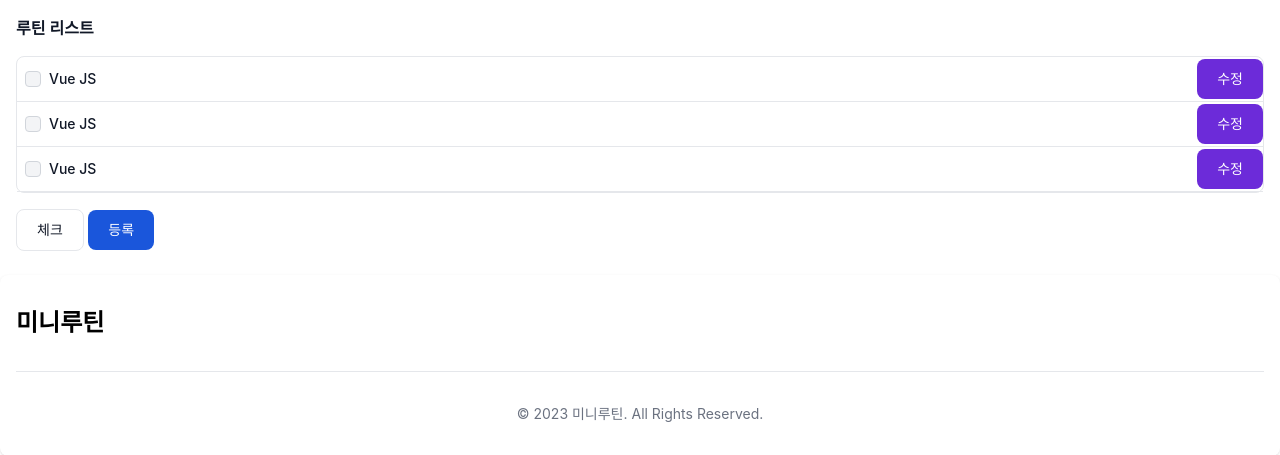
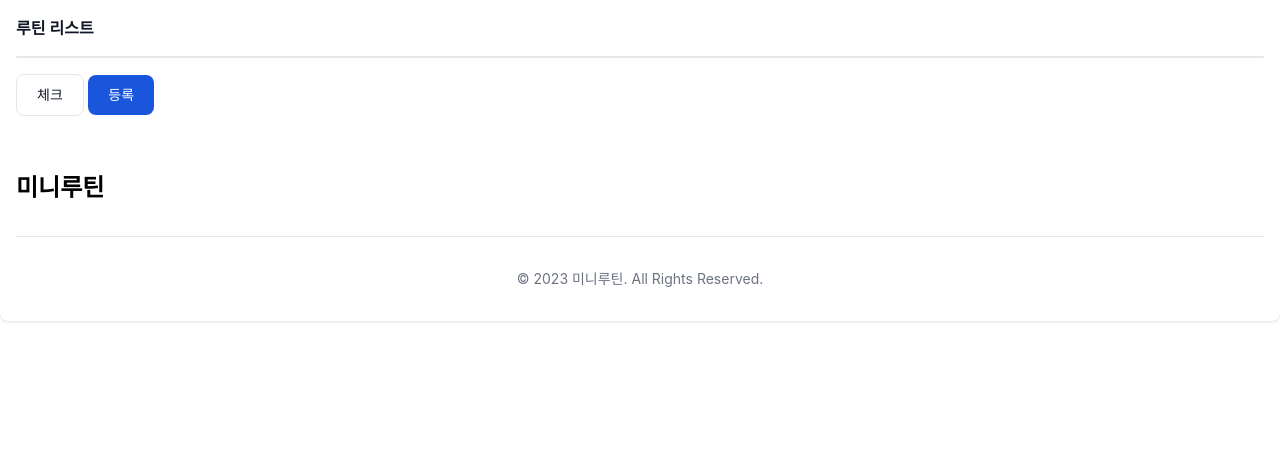
Before and after one commit to hmmiii/mini-routine, a Flask app: page / in a window 1280 px wide. Shown: the part 64-519 px from the top of the page. Run offline with Flask 3, Linux system fonts and the light colour scheme; some libraries are stand-ins or nearby versions.

Commit message:
조회기능, 체크 기능, 등록 버튼 추가

```diff
--- a/app/main/views.py
+++ b/app/main/views.py
@@ -1,11 +1,26 @@
-from flask import Blueprint, render_template
+from flask import Blueprint, render_template, request
+from app.models import Routine, db
 
 # 프로젝트 루트 디렉토리 경로
 main_bp = Blueprint('main', __name__, template_folder='../../templates')
 
+# 검사할 수 있는 로그인 아이디가 존재하지 않아 우선 루틴만 가지고 옴.
 @main_bp.route('/')
 def home():
+    id = 'testid'
     context = {
-        'title': '미니 루틴'
+        'title': '미니 루틴',
+        'routines' : Routine.query.filter_by(id=id).all(),
     }
     return render_template('index.html', data=context)
+
+@main_bp.route('/check', methods=['POST'])
+def check():
+    data = request.get_json()
+    print(data)
+    for i in data:
+        data = Routine.query.filter_by(rNum=i['rNum']).first()
+        data.check = int(i['check'])
+        db.session.add(data)
+        db.session.commit()
+    return 'OK'
--- a/templates/index.html
+++ b/templates/index.html
@@ -1,34 +1,48 @@
 {% include 'header.html' %}
-
 <div class="max-w-screen-xl mx-auto p-4">
     <h3 class="mb-4 font-semibold text-gray-900 dark:text-white">루틴 리스트</h3>
     <ul class="w-full mb-4 text-sm font-medium text-gray-900 bg-white border border-gray-200 rounded-lg dark:bg-gray-700 dark:border-gray-600 dark:text-white">
+        {% for routine in data['routines'] %}
         <li class="w-full border-b border-gray-200 rounded-t-lg dark:border-gray-600">
-            <div class="flex items-center ps-3">
-                <input id="checkbox1" type="checkbox" value="" class="mx-2 w-4 h-4 text-blue-600 bg-gray-100 border-gray-300 rounded focus:ring-blue-500 dark:focus:ring-blue-600 dark:ring-offset-gray-700 dark:focus:ring-offset-gray-700 focus:ring-2 dark:bg-gray-600 dark:border-gray-500">
-                <label for="checkbox1" class="w-full py-3 ms-2 text-sm font-medium text-gray-900 dark:text-gray-300">Vue JS</label>
-                <button type="button" class="whitespace-nowrap focus:outline-none text-white bg-purple-700 hover:bg-purple-800 focus:ring-4 focus:ring-purple-300 font-medium rounded-lg text-sm px-5 py-2.5 dark:bg-purple-600 dark:hover:bg-purple-700 dark:focus:ring-purple-900">수정</button>
-            </div>
+            <form action="/edit" method="post" class="flex items-center ps-3">
+                <input id="chk{{routine.rNum}}" {% if routine.check %} checked {% else %}  {% endif %} type="checkbox" value="" class="mx-2 w-4 h-4 text-blue-600 bg-gray-100 border-gray-300 rounded focus:ring-blue-500 dark:focus:ring-blue-600 dark:ring-offset-gray-700 dark:focus:ring-offset-gray-700 focus:ring-2 dark:bg-gray-600 dark:border-gray-500">
+                <label for="chk{{routine.rNum}}" class="w-full py-3 ms-2 text-sm font-medium text-gray-900 dark:text-gray-300">{{routine.content}}</label>
+                <input type="hidden" name="rnum" value="{{routine.rNum}}">
+                <button class="whitespace-nowrap focus:outline-none text-white bg-purple-700 hover:bg-purple-800 focus:ring-4 focus:ring-purple-300 font-medium rounded-lg text-sm px-5 py-2.5 dark:bg-purple-600 dark:hover:bg-purple-700 dark:focus:ring-purple-900">수정</button>
+            </form>
         </li>
-        <li class="w-full border-b border-gray-200 rounded-t-lg dark:border-gray-600">
-            <div class="flex items-center ps-3">
-                <input id="checkbox2" type="checkbox" value="" class="mx-2 w-4 h-4 text-blue-600 bg-gray-100 border-gray-300 rounded focus:ring-blue-500 dark:focus:ring-blue-600 dark:ring-offset-gray-700 dark:focus:ring-offset-gray-700 focus:ring-2 dark:bg-gray-600 dark:border-gray-500">
-                <label for="checkbox2" class="w-full py-3 ms-2 text-sm font-medium text-gray-900 dark:text-gray-300">Vue JS</label>
-                <button type="button" class="whitespace-nowrap focus:outline-none text-white bg-purple-700 hover:bg-purple-800 focus:ring-4 focus:ring-purple-300 font-medium rounded-lg text-sm px-5 py-2.5 dark:bg-purple-600 dark:hover:bg-purple-700 dark:focus:ring-purple-900">수정</button>
-            </div>
-        </li>
-        <li class="w-full border-b border-gray-200 rounded-t-lg dark:border-gray-600">
-            <div class="flex items-center ps-3">
-                <input id="checkbox3" type="checkbox" value="" class="mx-2 w-4 h-4 text-blue-600 bg-gray-100 border-gray-300 rounded focus:ring-blue-500 dark:focus:ring-blue-600 dark:ring-offset-gray-700 dark:focus:ring-offset-gray-700 focus:ring-2 dark:bg-gray-600 dark:border-gray-500">
-                <label for="checkbox3" class="w-full py-3 ms-2 text-sm font-medium text-gray-900 dark:text-gray-300">Vue JS</label>
-                <button type="button" class="whitespace-nowrap focus:outline-none text-white bg-purple-700 hover:bg-purple-800 focus:ring-4 focus:ring-purple-300 font-medium rounded-lg text-sm px-5 py-2.5 dark:bg-purple-600 dark:hover:bg-purple-700 dark:focus:ring-purple-900">수정</button>
-            </div>
-        </li>
+        {% endfor %}
     </ul>
+    <button type="button" onclick="checkboxClicked()" class="py-2.5 px-5 me-2 mb-2 text-sm font-medium text-gray-900 focus:outline-none bg-white rounded-lg border border-gray-200 hover:bg-gray-100 hover:text-blue-700 focus:z-10 focus:ring-4 focus:ring-gray-200 dark:focus:ring-gray-700 dark:bg-gray-800 dark:text-gray-400 dark:border-gray-600 dark:hover:text-white dark:hover:bg-gray-700">체크</button>
+    <button type="button" onclick="addButtonClicked()" class="text-white bg-blue-700 hover:bg-blue-800 focus:ring-4 focus:ring-blue-300 font-medium rounded-lg text-sm px-5 py-2.5 me-2 mb-2 dark:bg-blue-600 dark:hover:bg-blue-700 focus:outline-none dark:focus:ring-blue-800">등록</button>
+</div>
+<script>
+    function addButtonClicked() {
+        window.location.href = "/add";
+    }
 
-    <button type="button" class="py-2.5 px-5 me-2 mb-2 text-sm font-medium text-gray-900 focus:outline-none bg-white rounded-lg border border-gray-200 hover:bg-gray-100 hover:text-blue-700 focus:z-10 focus:ring-4 focus:ring-gray-200 dark:focus:ring-gray-700 dark:bg-gray-800 dark:text-gray-400 dark:border-gray-600 dark:hover:text-white dark:hover:bg-gray-700">체크</button>
-    <button type="button" class="text-white bg-blue-700 hover:bg-blue-800 focus:ring-4 focus:ring-blue-300 font-medium rounded-lg text-sm px-5 py-2.5 me-2 mb-2 dark:bg-blue-600 dark:hover:bg-blue-700 focus:outline-none dark:focus:ring-blue-800">등록</button>
-
-</div>
-
+    function checkboxClicked() {
+        const chkData = []
+        const chkList = document.querySelectorAll('input[type="checkbox"]');
+        chkList.forEach((chk) => {
+            chkData.push({
+                rNum: chk.id.replace('chk', ''),
+                check: chk.checked
+            });
+        })
+        fetch('/check', {
+        method: 'POST',
+        headers: {
+            'Content-Type': 'application/json'
+        },
+        // 본문 데이터를 추가하려면 이곳에 추가하세요.
+        body: JSON.stringify(chkData)
+        })
+        .then(response => response.json())
+        .then(data => console.log(data))
+        .catch((error) => {
+            console.error('Error:', error);
+        });
+    }
+</script>
 {% include 'footer.html' %}
```
